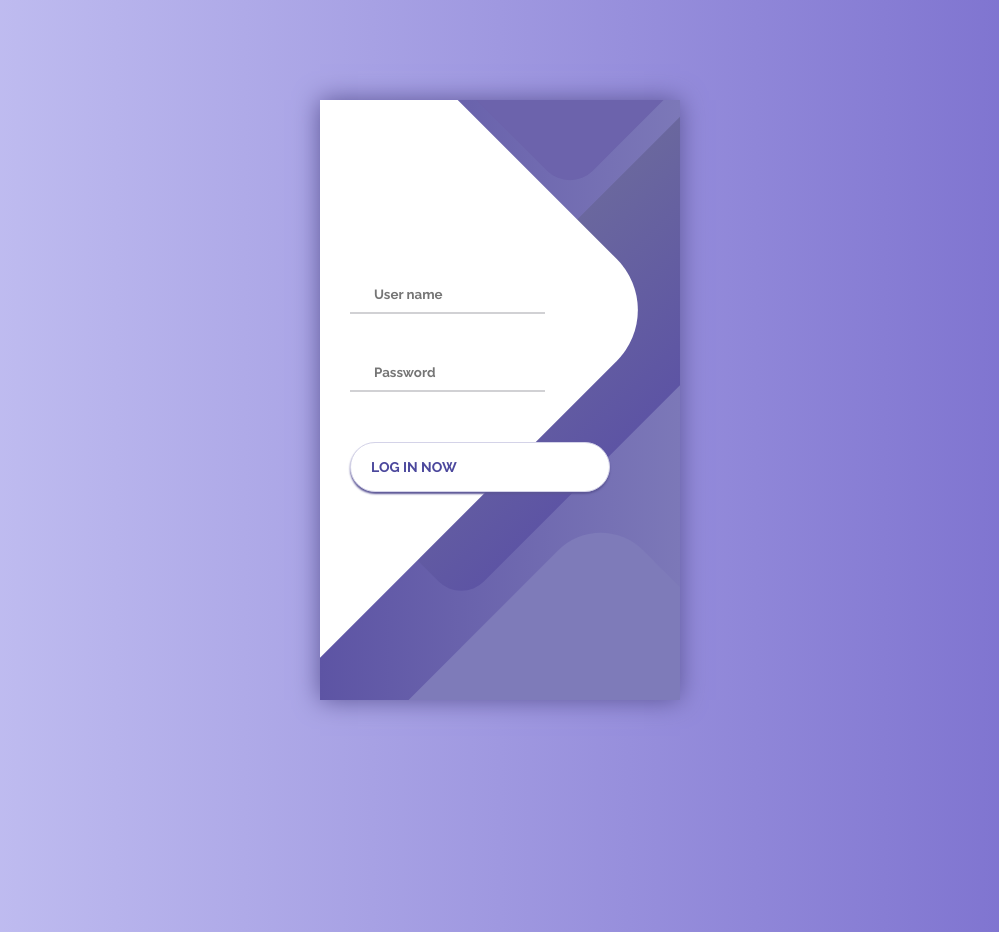
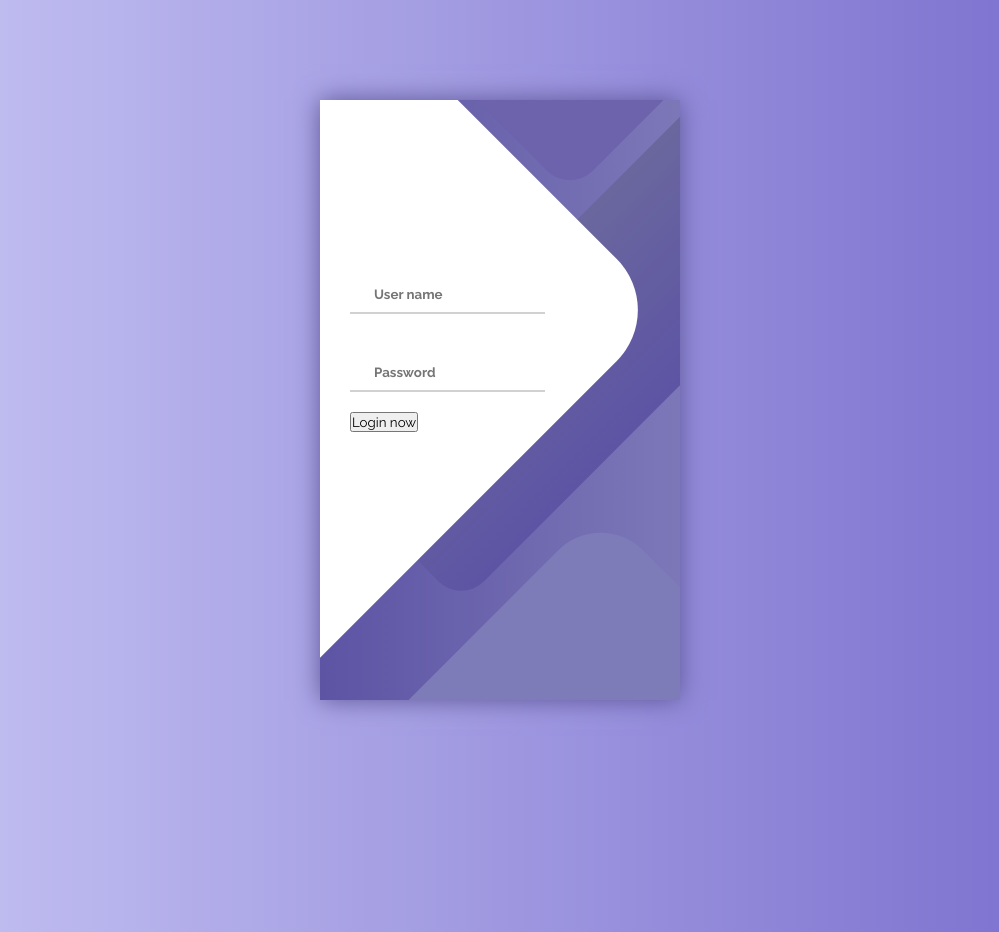
Before and after one commit to Tohoangminhtien/ImagicStorage, a FastAPI app: page /login in a window 1280 px wide. Shown: the whole page, without its empty margins (140-1139 px from the left). Run offline with FastAPI, Linux system fonts and the light colour scheme.

Commit message:
Update login frontend

```diff
--- a/templates/login.html
+++ b/templates/login.html
@@ -5,6 +5,8 @@
     <meta charset="UTF-8">
     <title>Login</title>
     <link rel="stylesheet" href="/static/css/login.css">
+    <script src="https://cdn.jsdelivr.net/npm/axios/dist/axios.min.js"></script>
+
 </head>
 
 <body>
@@ -15,16 +17,14 @@
                 <form class="login" method="POST" action="/login">
                     <div class="login__field">
                         <i class="login__icon fas fa-user"></i>
-                        <input type="text" class="login__input" name="username" placeholder="User name">
+                        <input type="text" class="login__input" name="username" id="username" placeholder="User name">
                     </div>
                     <div class="login__field">
                         <i class="login__icon fas fa-lock"></i>
-                        <input type="password" class="login__input" name="password" placeholder="Password">
+                        <input type="password" class="login__input" name="password" id="password"
+                            placeholder="Password">
                     </div>
-                    <button class="button login__submit">
-                        <span class="button__text">Log In Now</span>
-                        <i class="button__icon fas fa-chevron-right"></i>
-                    </button>
+                    <input type="button" name="" id="" onclick="login()" value="Login now">
                 </form>
             </div>
             <div class="screen__background">
@@ -35,6 +35,18 @@
             </div>
         </div>
     </div>
+    <script>
+        function login() {
+            axios.post('/login', {
+                "username": document.getElementById('username').value,
+                "password": document.getElementById('password').value
+            })
+                .then(res => window.location.href = "/")
+                .catch(er => {
+                    alert(er.response.data.message)
+                });
+        }
+    </script>
 </body>
 
 </html>
```
